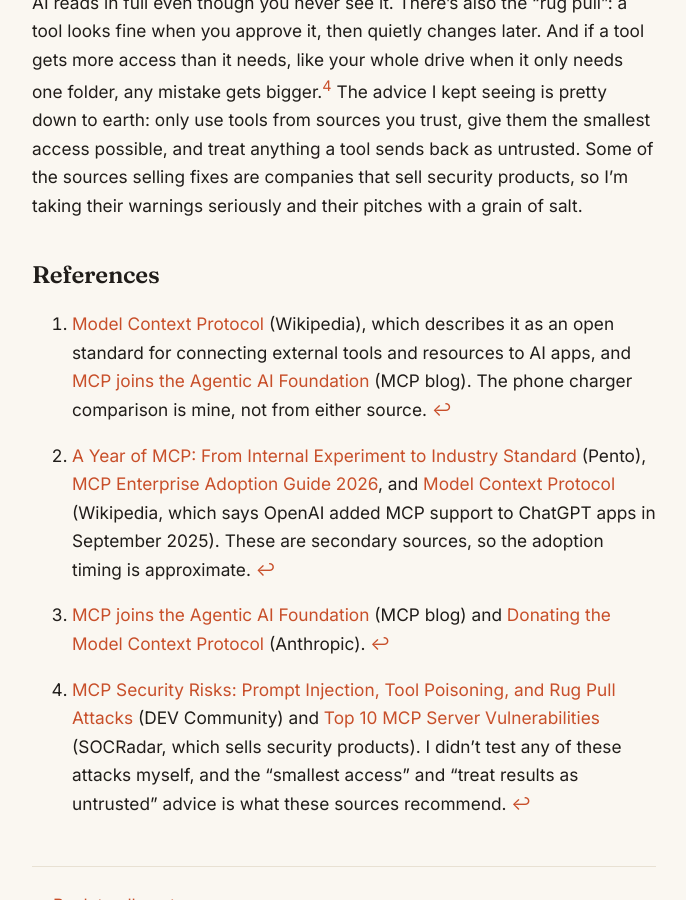
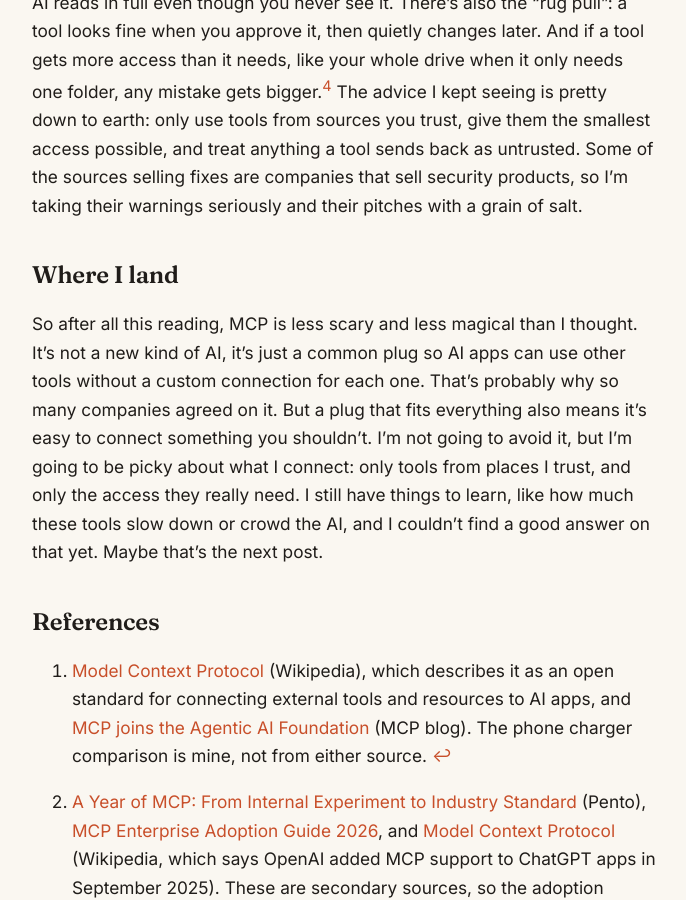
Before and after one commit to Thinh0/blogging-stuff, a Jekyll site: the page built from _posts/2026-11-04-what-mcp-actually-is.md, in a window 1280 px wide and 900 px high, scrolled down 2059 px. Shown: the whole window, without its empty margins (296-982 px from the left). Built offline with Jekyll 4.4.1, drawn with Linux system fonts in a browser that asks for light colours.

Commit message:
done with mcp

```diff
--- a/_posts/2026-11-04-what-mcp-actually-is.md
+++ b/_posts/2026-11-04-what-mcp-actually-is.md
@@ -23,6 +23,10 @@ This is the part that surprised me. Right after it came out, a lot of people fig
 
 Not automatically, and this is the part that made me slow down. Once an AI can use your tools, the risks come from what it reads and what it's allowed to touch. One is "prompt injection": someone hides instructions inside something the AI reads, like a web page or a GitHub issue, and the AI treats those instructions as if you wrote them. Another is "tool poisoning", where the bad instructions are hidden in the description of the tool itself, which the AI reads in full even though you never see it. There's also the "rug pull": a tool looks fine when you approve it, then quietly changes later. And if a tool gets more access than it needs, like your whole drive when it only needs one folder, any mistake gets bigger.[^risk] The advice I kept seeing is pretty down to earth: only use tools from sources you trust, give them the smallest access possible, and treat anything a tool sends back as untrusted. Some of the sources selling fixes are companies that sell security products, so I'm taking their warnings seriously and their pitches with a grain of salt.
 
+## Where I land
+
+So after all this reading, MCP is less scary and less magical than I thought. It's not a new kind of AI, it's just a common plug so AI apps can use other tools without a custom connection for each one. That's probably why so many companies agreed on it. But a plug that fits everything also means it's easy to connect something you shouldn't. I'm not going to avoid it, but I'm going to be picky about what I connect: only tools from places I trust, and only the access they really need. I still have things to learn, like how much these tools slow down or crowd the AI, and I couldn't find a good answer on that yet. Maybe that's the next post.
+
 ## References
 
 [^wiki]: [Model Context Protocol](https://en.wikipedia.org/wiki/Model_Context_Protocol) (Wikipedia), which describes it as an open standard for connecting external tools and resources to AI apps, and [MCP joins the Agentic AI Foundation](https://blog.modelcontextprotocol.io/posts/2025-12-09-mcp-joins-agentic-ai-foundation/) (MCP blog). The phone charger comparison is mine, not from either source.
```
